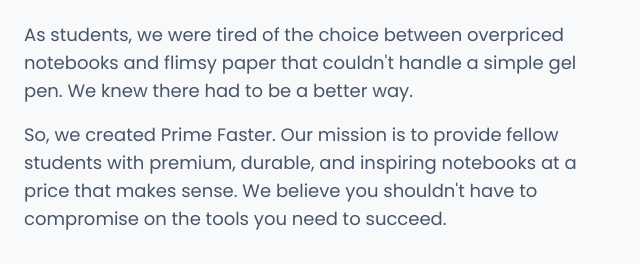
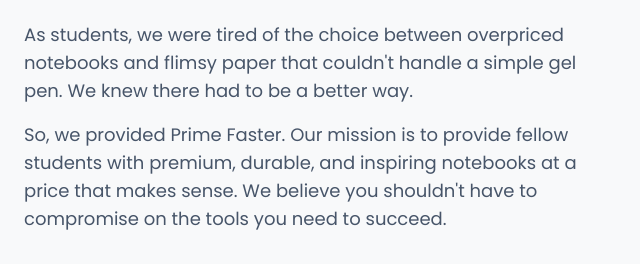
Before and after one commit to Atharv102/notebook, a plain HTML site: page index.html in a window 1280 px wide. Shown: the part 1812-2076 px from the top of the page, 640-1280 px from the left. Drawn offline with nearby package versions, Linux system fonts and the light colour scheme.

Commit message:
index.html

```diff
--- a/index.html
+++ b/index.html
@@ -212,7 +212,7 @@
                 <div class="reveal">
                     <h2 class="text-3xl sm:text-4xl font-bold tracking-tight text-slate-900">Our Story is Simple: We Get It.</h2>
                     <p class="mt-6 text-lg text-slate-600">As students, we were tired of the choice between overpriced notebooks and flimsy paper that couldn't handle a simple gel pen. We knew there had to be a better way.</p>
-                    <p class="mt-4 text-lg text-slate-600">So, we created Prime Faster. Our mission is to provide fellow students with premium, durable, and inspiring notebooks at a price that makes sense. We believe you shouldn't have to compromise on the tools you need to succeed.</p>
+                    <p class="mt-4 text-lg text-slate-600">So, we provided Prime Faster. Our mission is to provide fellow students with premium, durable, and inspiring notebooks at a price that makes sense. We believe you shouldn't have to compromise on the tools you need to succeed.</p>
                     <div class="mt-10 grid grid-cols-2 gap-8 text-center">
                         <div>
                             <span id="students-counter" class="text-4xl font-bold text-blue-600">10</span>+
```
